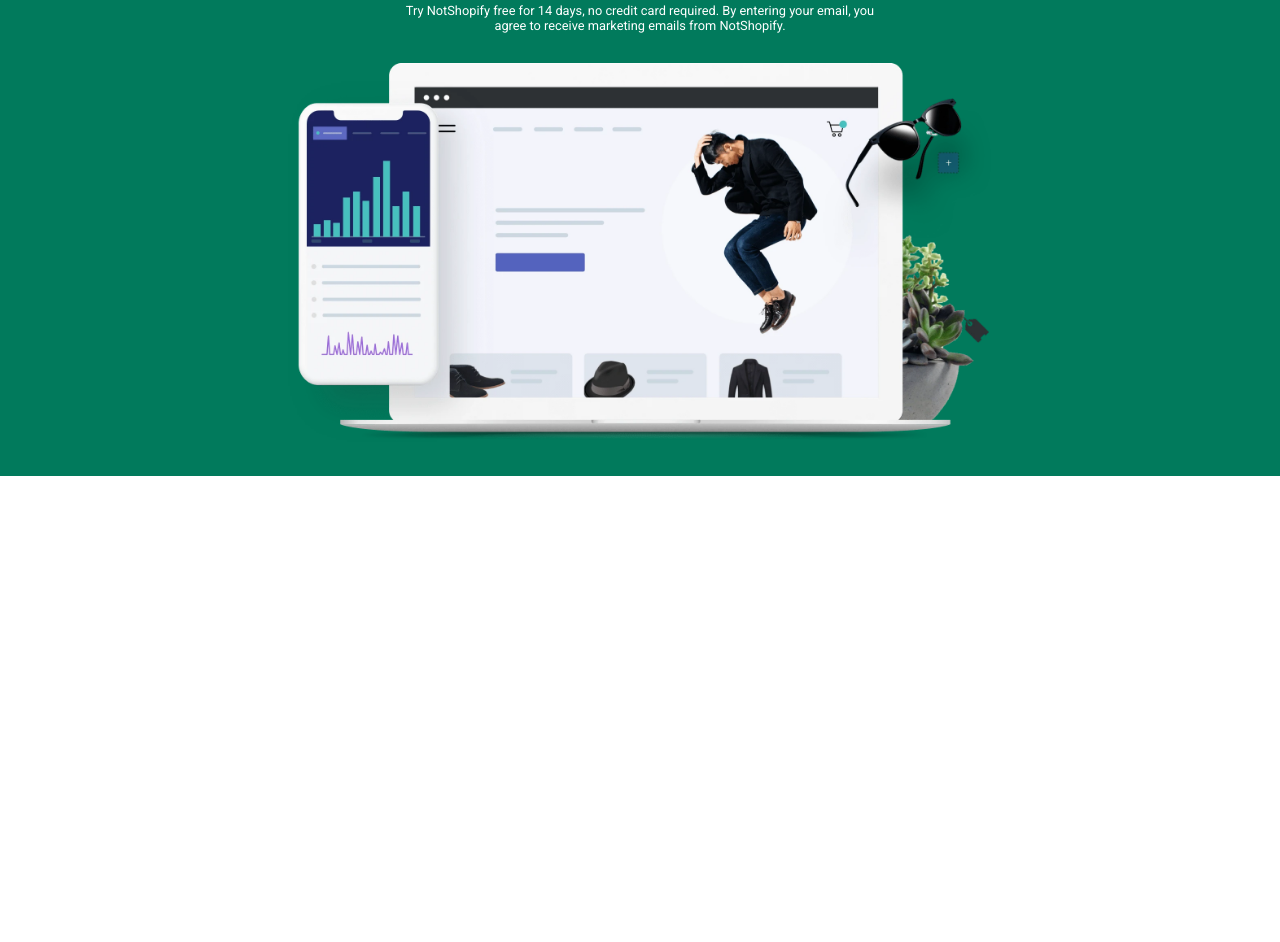
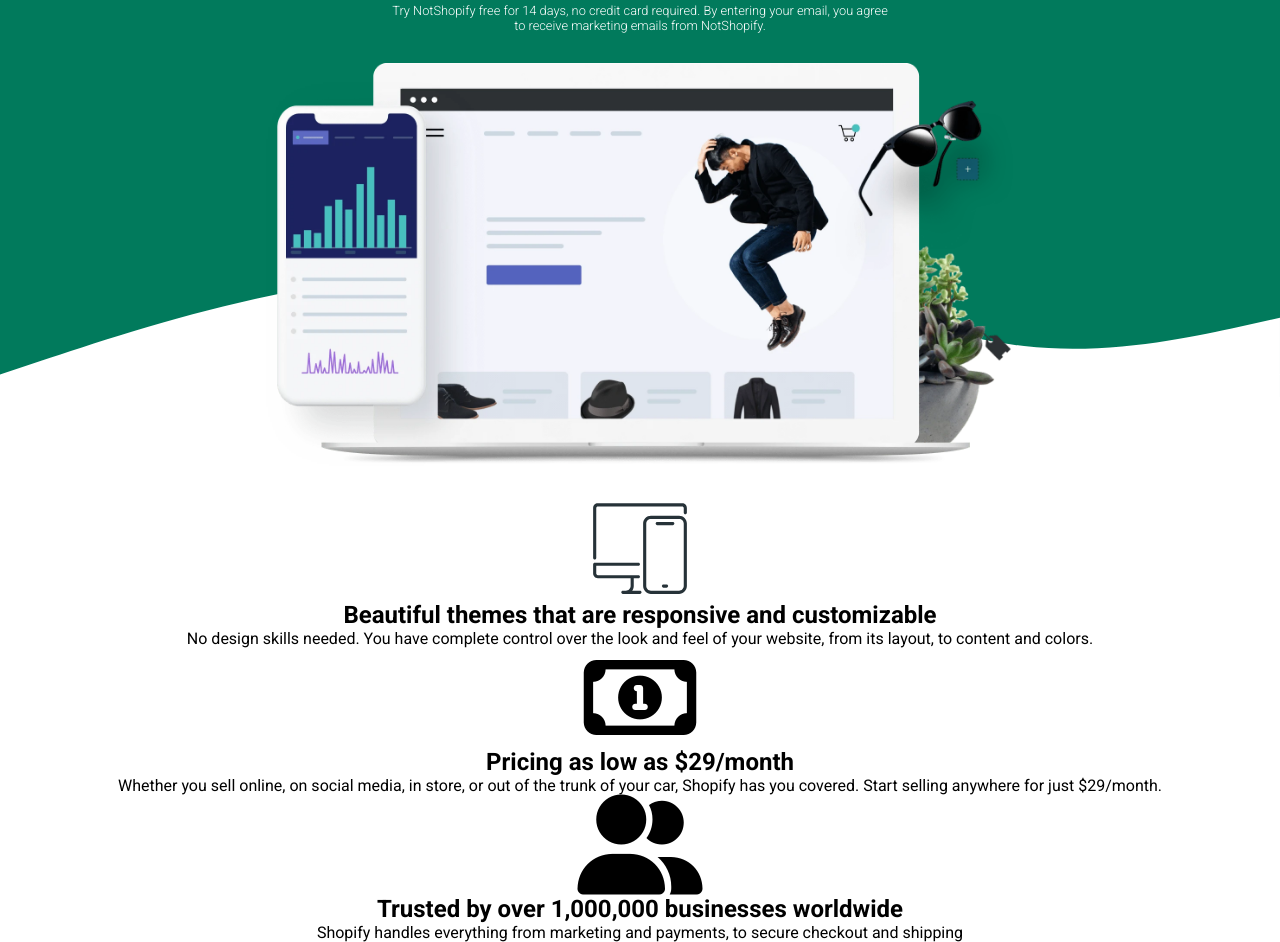
Before and after one commit to Electromorphous/NotShopify, a plain HTML site: page index.html in a window 1280 px wide. Shown: the part 403-1345 px from the top of the page. Before the commit the page ends 879 px from the top, so only its background shows below. Drawn offline with Linux system fonts and the light colour scheme.

Commit message:
make the wave svg

```diff
--- a/Sass/index.scss
+++ b/Sass/index.scss
@@ -8,6 +8,7 @@
 }
 
 body {
+  position: relative;
   font-family: Roboto, sans-serif;
   text-align: center;
 }
@@ -16,6 +17,7 @@
   padding: 30px 200px;
   background: #017a5c;
   color: white;
+  height: 800px;
 
   .logo {
     font-size: 1.7rem;
@@ -77,9 +79,31 @@
     font-size: 0.8rem;
     width: 500px;
     margin: 30px auto;
+    font-weight: 300;
   }
 
   img {
-    width: 80%;
+    position: relative;
+    width: 85%;
+    z-index: 1;
   }
 }
+
+.wave {
+  position: absolute;
+  top: 550px;
+  left: 0;
+}
+
+.section2 {
+  margin-top: 100px;
+
+  .icon {
+    img {
+      width: 100px;
+    }
+    i {
+      font-size: 100px;
+    }
+  }
+}
--- a/index.html
+++ b/index.html
@@ -27,5 +27,48 @@
         alt="illustration"
       />
     </section>
+    <svg class="wave" xmlns="http://www.w3.org/2000/svg" viewBox="0 0 1440 320">
+      <path
+        fill="#fff"
+        fill-opacity="1"
+        d="M0,256L48,240C96,224,192,192,288,170.7C384,149,480,139,576,133.3C672,128,768,128,864,149.3C960,171,1056,213,1152,224C1248,235,1344,213,1392,202.7L1440,192L1440,320L1392,320C1344,320,1248,320,1152,320C1056,320,960,320,864,320C768,320,672,320,576,320C480,320,384,320,288,320C192,320,96,320,48,320L0,320Z"
+      ></path>
+    </svg>
+    <section class="section2">
+      <div>
+        <div class="icon">
+          <img
+            src="./Images/iconfinder_development_adaptive_responsive_design-65_4552605.svg"
+            alt="Responsive desgin icon"
+          />
+        </div>
+        <h1>Beautiful themes that are responsive and customizable</h1>
+        <p>
+          No design skills needed. You have complete control over the look and
+          feel of your website, from its layout, to content and colors.
+        </p>
+      </div>
+      <div>
+        <div class="icon">
+          <i class="far fa-money-bill-alt"></i>
+        </div>
+        <h1>Pricing as low as $29/month</h1>
+        <p>
+          Whether you sell online, on social media, in store, or out of the
+          trunk of your car, Shopify has you covered. Start selling anywhere for
+          just $29/month.
+        </p>
+      </div>
+      <div>
+        <div class="icon">
+          <i class="fas fa-user-friends"></i>
+        </div>
+        <h1>Trusted by over 1,000,000 businesses worldwide</h1>
+        <p>
+          Shopify handles everything from marketing and payments, to secure
+          checkout and shipping
+        </p>
+      </div>
+    </section>
   </body>
 </html>
```
Also changed, not shown: CSS/index.css, Images/iconfinder_development_adaptive_responsive_design-65_4552605.svg (added).
